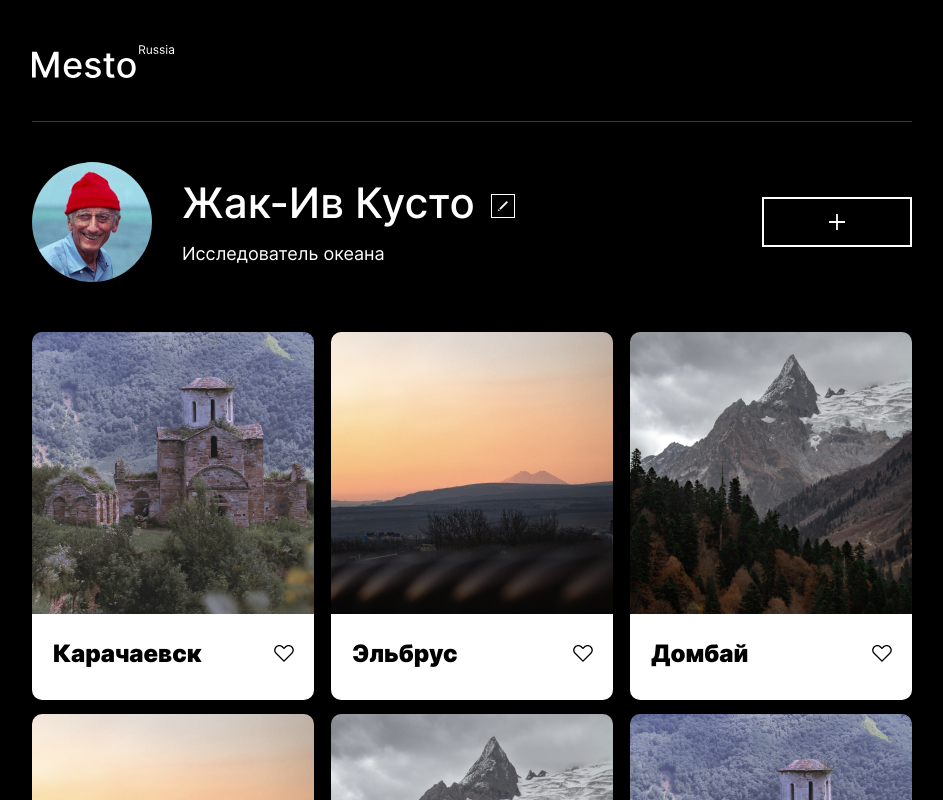
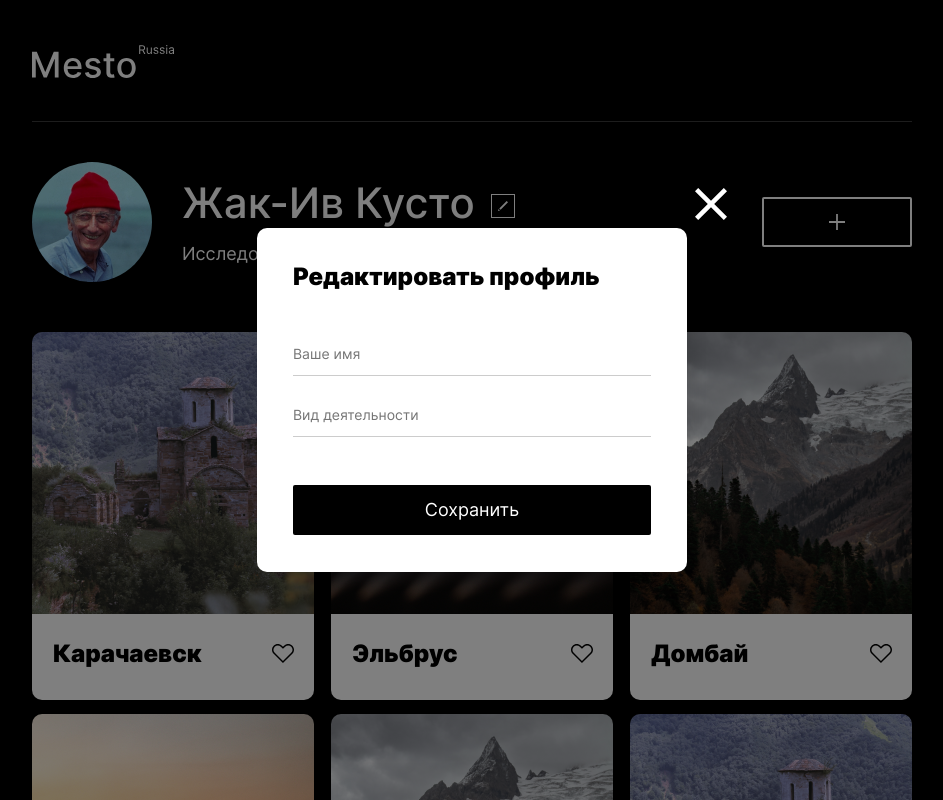
Before and after one commit to RUSNED/mesto-project, a plain HTML site: page index.html in a window 1280 px wide. Shown: the top 800 px of the page, without its empty margins (168-1111 px from the left). Drawn offline with Linux system fonts and the light colour scheme.

Commit message:
Правки после 2 ревью

```diff
--- a/blocks/element/__place/index__place.css
+++ b/blocks/element/__place/element__place.css
@@ -1,5 +1,5 @@
 .element__place {
-  max-width: 240px;
+  max-width: 214px;
   width: 100%;
   font-weight: 900;
   font-size: 24px;
--- a/blocks/footer/__author/footer__author.css
+++ b/blocks/footer/__author/footer__author.css
@@ -1,4 +1,6 @@
 .footer__author {
+  margin: 0;
+  padding: 0;
   font-weight: 400;
   font-size: 18px;
   line-height: 22px;
--- a/blocks/popup/__item/popup__item.css
+++ b/blocks/popup/__item/popup__item.css
@@ -8,6 +8,7 @@
   line-height: 17px;
   margin-top: 54px;
   outline: none;
+  padding-bottom: 13px;
 }
 
 .popup__item:last-child {
--- a/blocks/profile/__add-button/profile__add-button.css
+++ b/blocks/profile/__add-button/profile__add-button.css
@@ -3,13 +3,15 @@
   width: 150px;
   height: 50px;
   border: 2px #ffffff solid;
+  border-radius: 2px;
   background-repeat: no-repeat;
   background-position: center;
   cursor: pointer;
   margin: 0;
+  padding: 0;
   align-content: center;
+}
 
-}
 .profile__add-button:hover {
   opacity: 0.6;
 }
--- a/blocks/profile/__description/profile__description.css
+++ b/blocks/profile/__description/profile__description.css
@@ -1,4 +1,5 @@
 .profile__description {
+  max-width: 336px;
   font-weight: 400;
   font-size: 18px;
   line-height: 22px;
@@ -6,6 +7,9 @@
   margin: 0;
   padding-top: 16px;
   text-align: start;
+  text-overflow: ellipsis;
+  white-space: nowrap;
+  overflow: hidden;
 }
 
 @media screen and (max-width: 767px) {
--- a/blocks/profile/__button/profile__button.css
+++ b/blocks/profile/__edit/profile__edit.css
@@ -1,4 +1,4 @@
-.profile__button {
+.profile__edit {
   display: flex;
   justify-content: center;
   align-items: center;
--- a/blocks/profile/__name/profile__name.css
+++ b/blocks/profile/__name/profile__name.css
@@ -1,9 +1,13 @@
 .profile__name {
+  max-width: 294px;
   font-weight: 500;
   font-size: 42px;
   line-height: 48px;
   color: #ffffff;
   margin: 0;
+  text-overflow: ellipsis;
+  white-space: nowrap;
+  overflow: hidden;
 }
 
 @media screen and (max-width: 767px) {
--- a/index.html
+++ b/index.html
@@ -1,6 +1,5 @@
 <!DOCTYPE html>
 <html lang="ru">
-
   <head>
     <meta charset="UTF-8" />
     <meta http-equiv="X-UA-Compatible" content="IE=edge" />
@@ -17,9 +16,13 @@
       <main class="main">
         <section class="profile">
           <div class="profile__user">
-                    <img class="profile__avatar" src="./images/Kusto.png" alt="Аватар" />
+            <img
+              class="profile__avatar"
+              src="./images/Kusto.png"
+              alt="Аватар"
+            />
             <div class="profile__info">
-                        <div class="profile__button">
+              <div class="profile__edit">
                 <h1 class="profile__name">Жак-Ив Кусто</h1>
                 <button class="profile__edit-button" type="button"></button>
               </div>
@@ -32,42 +35,66 @@
         <section class="elements">
           <ul class="element">
             <li class="element__card">
-                        <img class="element__image" src="./images/Karachaevsk.png" alt="Карачаевск" />
+              <img
+                class="element__image"
+                src="./images/Karachaevsk.png"
+                alt="Карачаевск"
+              />
               <div class="element__description">
                 <h2 class="element__place">Карачаевск</h2>
                 <button class="element__like-button" type="button"></button>
               </div>
             </li>
             <li class="element__card">
-                        <img class="element__image" src="./images/Elbrus.png" alt="Эльбрус" />
+              <img
+                class="element__image"
+                src="./images/Elbrus.png"
+                alt="Эльбрус"
+              />
               <div class="element__description">
                 <h2 class="element__place">Эльбрус</h2>
                 <button class="element__like-button" type="button"></button>
               </div>
             </li>
             <li class="element__card">
-                        <img class="element__image" src="./images/Dombay.png" alt="Домбай" />
+              <img
+                class="element__image"
+                src="./images/Dombay.png"
+                alt="Домбай"
+              />
               <div class="element__description">
                 <h2 class="element__place">Домбай</h2>
                 <button class="element__like-button" type="button"></button>
               </div>
             </li>
             <li class="element__card">
-                        <img class="element__image" src="./images/Elbrus.png" alt="Эльбрус" />
+              <img
+                class="element__image"
+                src="./images/Elbrus.png"
+                alt="Эльбрус"
+              />
               <div class="element__description">
                 <h2 class="element__place">Эльбрус</h2>
                 <button class="element__like-button" type="button"></button>
               </div>
             </li>
             <li class="element__card">
-                        <img class="element__image" src="./images/Dombay.png" alt="Домбай" />
+              <img
+                class="element__image"
+                src="./images/Dombay.png"
+                alt="Домбай"
+              />
               <div class="element__description">
                 <h2 class="element__place">Домбай</h2>
                 <button class="element__like-button" type="button"></button>
               </div>
             </li>
             <li class="element__card">
-                        <img class="element__image" src="./images/Karachaevo-Ch.png" alt="Карачаево-Черкессия" />
+              <img
+                class="element__image"
+                src="./images/Karachaevo-Ch.png"
+                alt="Карачаево-Черкессия"
+              />
               <div class="element__description">
                 <h2 class="element__place">Карачаево-Черкессия</h2>
                 <button class="element__like-button" type="button"></button>
@@ -79,20 +106,31 @@
       <footer class="footer">
         <p class="footer__author">© 2020 Mesto Russia</p>
       </footer>
-        <div class="popup">
+      <div class="popup popup_opened">
         <div class="popup-container">
           <h2 class="popup__header">Редактировать профиль</h2>
+          <form class="popup__form" name="profile__edit" action="#">
             <fieldset class="popup__items">
-                    <input class="popup__item" type="text" name="profile-name" id="profile__name"
-                        placeholder="Ваше имя">
-                    <input class="popup__item" type="text" name="profile-description" id="profile-description"
-                        placeholder="Вид деятельности">
+              <input
+                class="popup__item"
+                type="text"
+                name="profile-name"
+                id="profile__name"
+                placeholder="Ваше имя"
+              />
+              <input
+                class="popup__item"
+                type="text"
+                name="profile-description"
+                id="profile-description"
+                placeholder="Вид деятельности"
+              />
             </fieldset>
             <button class="popup__button" type="submit">Сохранить</button>
+          </form>
           <button class="popup__close-button" type="button"></button>
         </div>
       </div>
     </div>
   </body>
-
 </html>
--- a/pages/index.css
+++ b/pages/index.css
@@ -13,18 +13,18 @@
 @import url(../blocks/profile/__info/profile__info.css);
 @import url(../blocks/profile/__name/profile__name.css);
 @import url(../blocks/profile/__description/profile__description.css);
-@import url(../blocks/profile/__button/profile__button.css);
+@import url(../blocks/profile/__edit/profile__edit.css);
 @import url(../blocks/profile/__edit-button/profile__edit-button.css);
 @import url(../blocks/profile/__add-button/profile__add-button.css);
 
 @import url(../blocks/elements/elements.css);
 @import url(../blocks/element/element.css);
-@import url(../blocks/element/__image/index__image.css);
-@import url(../blocks/element/__card/index__card.css);
-@import url(../blocks/element/__description/index__description.css);
-@import url(../blocks/element/__place/index__place.css);
-@import url(../blocks/element/__like-button/index__like-button.css);
-@import url(../blocks/element/__like-button/_active/index__like-button_active.css);
+@import url(../blocks/element/__image/element__image.css);
+@import url(../blocks/element/__card/element__card.css);
+@import url(../blocks/element/__description/element__description.css);
+@import url(../blocks/element/__place/element__place.css);
+@import url(../blocks/element/__like-button/element__like-button.css);
+@import url(../blocks/element/__like-button/_active/element__like-button_active.css);
 
 @import url(../blocks/footer/footer.css);
 @import url(../blocks/footer/__author/footer__author.css);
```
Also changed, not shown: blocks/element/__card/element__card.css (renamed from blocks/element/__card/index__card.css), blocks/element/__description/element__description.css (renamed from blocks/element/__description/index__description.css), blocks/element/__image/element__image.css (renamed from blocks/element/__image/index__image.css), blocks/element/__like-button/_active/element__like-button_active.css (renamed from blocks/element/__like-button/_active/index__like-button_active.css), blocks/element/__like-button/element__like-button.css (renamed from blocks/element/__like-button/index__like-button.css). Lines whose indentation alone changed are shown as unchanged.
